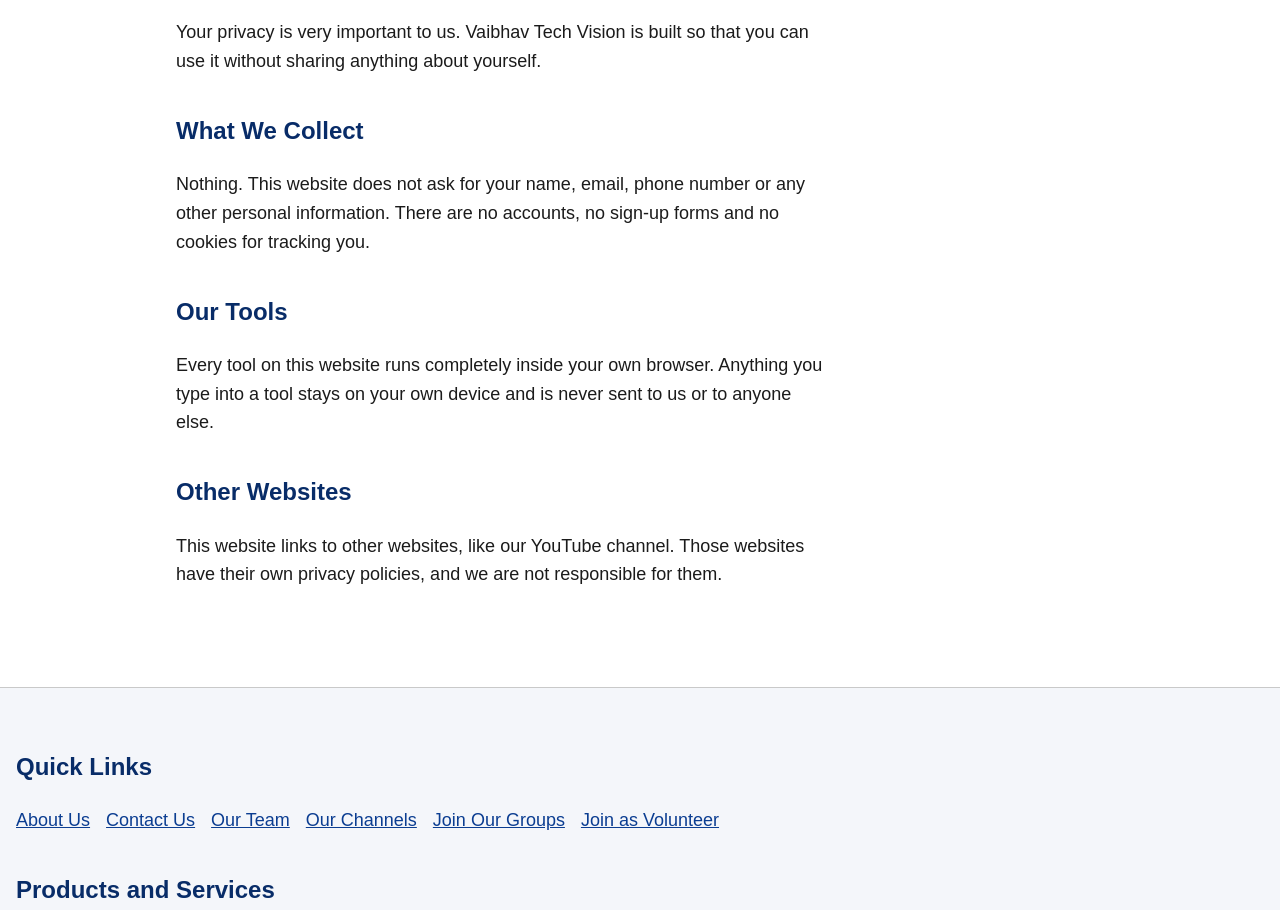
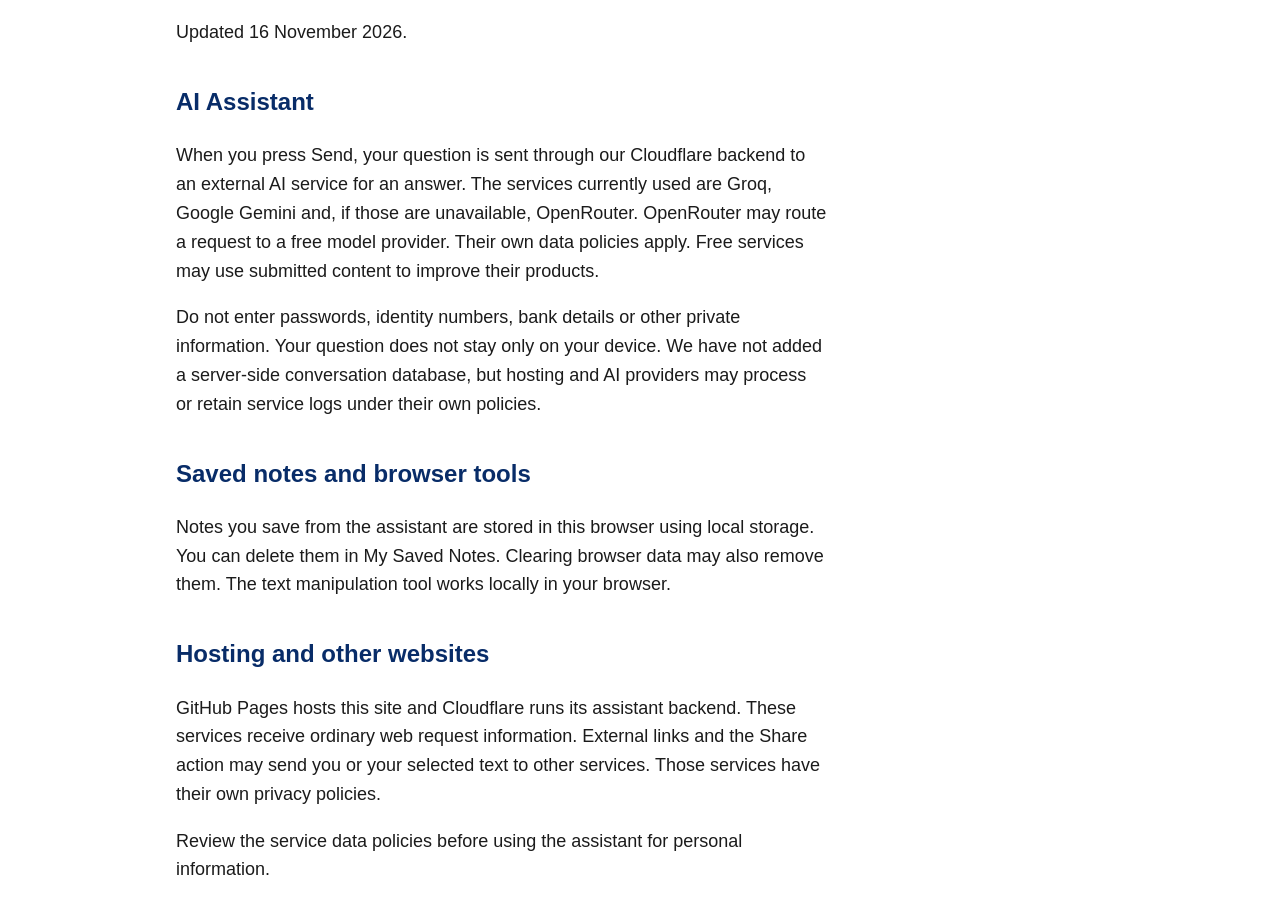
Before and after one commit to vaibhavtechvision/vaibhavtechvision.github.io, a plain HTML site: page privacy.html in a window 1280 px wide. Shown: the part 242-1152 px from the top of the page. Drawn offline with Linux system fonts and the light colour scheme.

Commit message:
Revise privacy policy details and AI assistant usage
Updated the privacy policy to include information about AI assistant interactions, data processing, and saved notes.

```diff
--- a/privacy.html
+++ b/privacy.html
@@ -4,7 +4,7 @@
 <meta charset="utf-8">
 <meta name="viewport" content="width=device-width, initial-scale=1">
 <title>Privacy Policy | Vaibhav Tech Vision</title>
-<meta name="description" content="Privacy policy of Vaibhav Tech Vision.">
+<meta name="description" content="How website questions, saved notes and hosting data are processed.">
 <link rel="stylesheet" href="assets/style.css?v=2">
 <meta http-equiv="Cache-Control" content="no-cache, must-revalidate">
 </head>
@@ -67,13 +67,15 @@
 
 <main id="main">
 <h1>Privacy Policy</h1>
-  <p>Your privacy is very important to us. Vaibhav Tech Vision is built so that you can use it without sharing anything about yourself.</p>
-  <h2>What We Collect</h2>
-  <p>Nothing. This website does not ask for your name, email, phone number or any other personal information. There are no accounts, no sign-up forms and no cookies for tracking you.</p>
-  <h2>Our Tools</h2>
-  <p>Every tool on this website runs completely inside your own browser. Anything you type into a tool stays on your own device and is never sent to us or to anyone else.</p>
-  <h2>Other Websites</h2>
-  <p>This website links to other websites, like our YouTube channel. Those websites have their own privacy policies, and we are not responsible for them.</p>
+<p>Updated 16 November 2026.</p>
+<h2>AI Assistant</h2>
+<p>When you press Send, your question is sent through our Cloudflare backend to an external AI service for an answer. The services currently used are Groq, Google Gemini and, if those are unavailable, OpenRouter. OpenRouter may route a request to a free model provider. Their own data policies apply. Free services may use submitted content to improve their products.</p>
+<p>Do not enter passwords, identity numbers, bank details or other private information. Your question does not stay only on your device. We have not added a server-side conversation database, but hosting and AI providers may process or retain service logs under their own policies.</p>
+<h2>Saved notes and browser tools</h2>
+<p>Notes you save from the assistant are stored in this browser using local storage. You can delete them in My Saved Notes. Clearing browser data may also remove them. The text manipulation tool works locally in your browser.</p>
+<h2>Hosting and other websites</h2>
+<p>GitHub Pages hosts this site and Cloudflare runs its assistant backend. These services receive ordinary web request information. External links and the Share action may send you or your selected text to other services. Those services have their own privacy policies.</p>
+<p>Review the service data policies before using the assistant for personal information.</p>
 </main>
 
 <footer class="site-footer">
@@ -113,7 +115,7 @@
       <li><a href="sitemap.html">Sitemap</a></li>
     </ul>
   </nav>
-  <p class="copyright">&#169; Vaibhav Tech Vision. All rights reserved. This website does not collect any personal information; everything you type into our tools stays on your own device.</p>
+  <p class="copyright">&#169; Vaibhav Tech Vision. All rights reserved. AI Assistant questions are sent to external AI services for processing. Saved notes stay in this browser. See our Privacy Policy.</p>
 </footer>
 <script src="assets/main.js?v=2"></script>
 </body>
```
